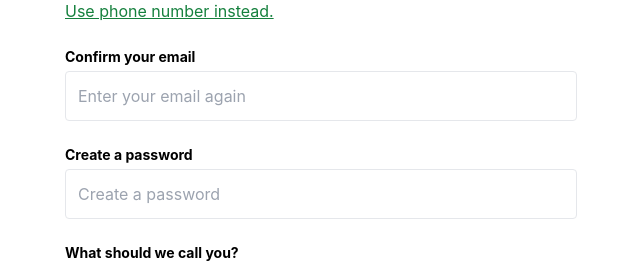
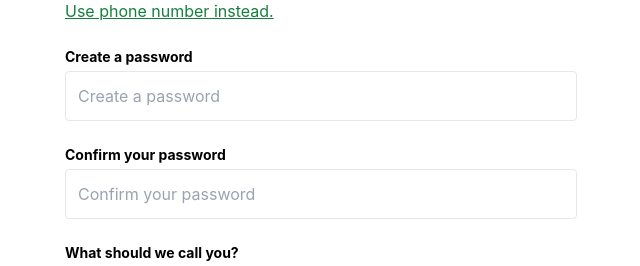
Before and after one commit to Omolaso/spotify, a React (Create React App) app: page /signup in a window 1280 px wide. Shown: the part 483-749 px from the top of the page, without its empty margins (319-959 px from the left). Built offline with nearby package versions, Linux system fonts and the light colour scheme.

Commit message:
additions

```diff
--- a/src/components/Login.jsx
+++ b/src/components/Login.jsx
@@ -2,6 +2,7 @@ import React from 'react';
 import { Link, useNavigate } from 'react-router-dom';
 import google from '../images/google.png';
 import { FontAwesomeIcon } from '@fortawesome/react-fontawesome';
+// import { faCircleExclamation } from "@fortawesome/free-solid-svg-icons";
 import { faSpotify, faFacebook, faApple } from '@fortawesome/free-brands-svg-icons';
 import { useFormik } from 'formik';
 import validate from './Validate';
@@ -21,9 +22,12 @@ const Login = () => {
       password: '',
     },
     validate,
-    onSubmit: values => {
-      alert(JSON.stringify(values, null, 2));
-
+    onSubmit: (values) => {
+      // alert(JSON.stringify(values, null, 2));
+      // window.location.reload();
+      alert('Your details are now saved to your browser local storage');
+      window.localStorage.setItem("Email", `${values.email}`);
+      window.localStorage.setItem("Password", `${values.password}`);
     },
   });
 
@@ -101,7 +105,7 @@ const Login = () => {
                 onBlur={formik.handleBlur}
                 value={formik.values.email}
               />
-              {formik.touched.email && formik.errors.email ? <div>{formik.errors.email}</div> : null}
+              {formik.touched.email && formik.errors.email ? <div className='text-formErrorColor text-sm font-bold'>{formik.errors.email}</div> : null}
             </div>
 
             <div className='flex flex-col mb-6'>
@@ -118,7 +122,7 @@ const Login = () => {
                 onBlur={formik.handleBlur}
                 value={formik.values.password}
               />
-              {formik.touched.password && formik.errors.password ? <div className='text-red-500'>{formik.errors.password}</div> : null}
+              {formik.touched.password && formik.errors.password ? <div className='text-red-500 text-sm font-bold'>{formik.errors.password}</div> : null}
             </div>
             <Link to='/forgotpassword' className='hover:underline hover:cursor-text'>Forgot your password?</Link>
 
--- a/src/components/SharedLayout.jsx
+++ b/src/components/SharedLayout.jsx
@@ -6,6 +6,8 @@ import Footer from './Footer';
 import { Outlet } from 'react-router-dom';
 
 const SharedLayout = () => {
+
+
   return (
     <main className='flex'>
 
--- a/src/components/SignUp.jsx
+++ b/src/components/SignUp.jsx
@@ -4,8 +4,34 @@ import google from '../images/google.png';
 // import facebook from '../images/facebook.svg';
 import { FontAwesomeIcon } from '@fortawesome/react-fontawesome';
 import { faSpotify, faFacebook } from '@fortawesome/free-brands-svg-icons';
+import { useFormik } from 'formik';
+import validate from './Validate';
+
+
 
 const SignUp = () => {
+
+  const formik = useFormik({
+    initialValues: {
+      email: '',
+      password: '',
+      confirmPassword: '',
+      name: '',
+    },
+    validate,
+    onSubmit: (values) => {
+      // alert(JSON.stringify(values, null, 2));
+      window.location.reload();
+      alert('Your details are now saved to your browser local storage');
+      window.localStorage.setItem("Email", `${values.email}`);
+      window.localStorage.setItem("Password", `${values.password}`);
+      window.localStorage.setItem("Name", `${values.name}`);
+    },
+  });
+
+
+
+
   return (
     <main className='w-full max-w-4xl mx-auto text-center py-10 px-4'>
       <header>
@@ -48,28 +74,76 @@ const SignUp = () => {
       </div>
 
 
-      <form className='mt-4 text-left w-full mx-auto max-w-lg'>
+      <form
+        className='mt-4 text-left w-full mx-auto max-w-lg'
+        onSubmit={formik.handleSubmit}
+      >
 
         <div className='flex flex-col mb-6'>
           <label htmlFor="email" className='text-sm font-bold mb-1'>What's your email?</label>
-          <input type="email" id='email' name='email' placeholder='Enter your email' className='border w-full py-3 px-3 hover:border-black rounded' />
+          <input
+            type="email"
+            id='email'
+            name='email'
+            placeholder='Enter your email'
+            className='border w-full py-3 px-3 hover:border-black rounded'
+            onChange={formik.handleChange}
+            onBlur={formik.handleBlur}
+            value={formik.values.email}
+          />
+          {formik.touched.email && formik.errors.email ? <div className='text-red-500 text-sm font-bold'>{formik.errors.email}</div> : null}
           <a href="spotify.com" className='underline text-green-700'>Use phone number instead.</a>
-        </div>
-
-        <div id="confirm-email" className='flex flex-col mb-6'>
-          <label htmlFor="confirmEmail" className='text-sm font-bold mb-1'>Confirm your email</label>
-          <input type="email" id='confirmEmail' name='confirmEmail' placeholder='Enter your email again' className='border w-full py-3 px-3 hover:border-black rounded'/>
         </div>
 
         <div className='flex flex-col mb-6'>
           <label htmlFor="password" className='text-sm font-bold mb-1'>Create a password</label>
-          <input type="password" id='password' name='password' placeholder='Create a password' className='border w-full py-3 px-3 hover:border-black rounded'/>
+          <input
+            type="password"
+            id='password'
+            name='password'
+            placeholder='Create a password'
+            className='border w-full py-3 px-3 hover:border-black rounded'
+            pattern="(?=.*\d)(?=.*[a-z])(?=.*[A-Z]).{8,}"
+            title="Must contain at least one  number and one uppercase and lowercase letter, and at least 8 or more characters"
+            onChange={formik.handleChange}
+            onBlur={formik.handleBlur}
+            value={formik.values.password}
+          />
+          {formik.touched.password && formik.errors.password ? <div className='text-red-500 text-sm font-bold'>{formik.errors.password}</div> : null}
+        </div>
+
+        <div id="confirm-password" className='flex flex-col mb-6'>
+          <label htmlFor="confirmPassword" className='text-sm font-bold mb-1'>Confirm your password</label>
+          <input
+            type="password"
+            id='confirmPassword'
+            name='confirmPassword'
+            placeholder='Confirm your password'
+            className='border w-full py-3 px-3 hover:border-black rounded'
+            pattern="(?=.*\d)(?=.*[a-z])(?=.*[A-Z]).{8,}"
+            title="Must match password"
+            onChange={formik.handleChange}
+            onBlur={formik.handleBlur}
+            value={formik.values.confirmPassword}
+          />
+          {formik.touched.confirmPassword && formik.errors.confirmPassword ? <div className='text-red-500 text-sm font-bold'>{formik.errors.confirmPassword}</div> : null}
         </div>
 
         <div className='flex flex-col mb-6'>
           <label htmlFor="name" className='text-sm font-bold mb-1'>What should we call you?</label>
-          <input type="password" id="name" name="name"  placeholder='Enter a profile name' className='border w-full py-3 px-3 hover:border-black rounded'/>
+          <input
+            type="text"
+            id="name"
+            name="name"
+            placeholder='Enter a profile name'
+            className='border w-full py-3 px-3 hover:border-black rounded'
+            onChange={formik.handleChange}
+            onBlur={formik.handleBlur}
+            value={formik.values.name}
+          />
           <p className='text-sm mt-1'>This appears on your profile.</p>
+          {formik.touched.name && formik.errors.name ? <div className='text-red-500 text-sm font-bold'>{formik.errors.name}</div> : null}
+
         </div>
 
         <div id="DOB" className='mb-6'>
--- a/src/components/Validate.js
+++ b/src/components/Validate.js
@@ -1,5 +1,6 @@
 
 const Validate = (values) => {
+
 
       const errors = {};
         // if (!values.firstName) {
@@ -8,14 +9,14 @@ const Validate = (values) => {
         //   errors.firstName = 'Must be 15 characters or less';
         // }
 
-        // if (!values.lastName) {
-        //   errors.lastName = 'Required';
-        // } else if (values.lastName.length > 20) {
-        //   errors.lastName = 'Must be 20 characters or less';
-        // }
+        if (!values.name) {
+          errors.name = 'Name is required';
+        } else if (values.name.length >= 15) {
+          errors.lastName = 'Must be less than 15 characters';
+        }
 
         if (!values.email) {
-          errors.email = 'Required';
+          errors.email = 'Email can not be blank';
         } else if (!/^[A-Z0-9._%+-]+@[A-Z0-9.-]+\.[A-Z]{2,4}$/i.test(values.email)) {
           errors.email = 'Invalid email address';
         }
@@ -24,10 +25,17 @@ const Validate = (values) => {
         // }
 
         if (!values.password) {
-          errors.password = 'Required';
+          errors.password = 'Password can not be blank';
         } else if (values.password.length < 8) {
           errors.password = 'Must contain at least one  number and one uppercase and lowercase letter, and at least 8 or more characters';
         }
+
+        if (values.confirmPassword !== values.password) {
+          errors.confirmPassword = 'Passwords must match';
+        }
+        // else if (values.password.length < 8) {
+        //   errors.password = 'Must contain at least one  number and one uppercase and lowercase letter, and at least 8 or more characters';
+        // }
 
         return errors;
 }
--- a/tailwind.config.js
+++ b/tailwind.config.js
@@ -24,6 +24,8 @@ module.exports = {
         darkGreyHover: '#9e9393',
         buttonGrey: '#F6F6F6',
         facebookButton: '#082fce',
+        formErrorColor: '#e74c3c',
+
       },
     },
   },
```
